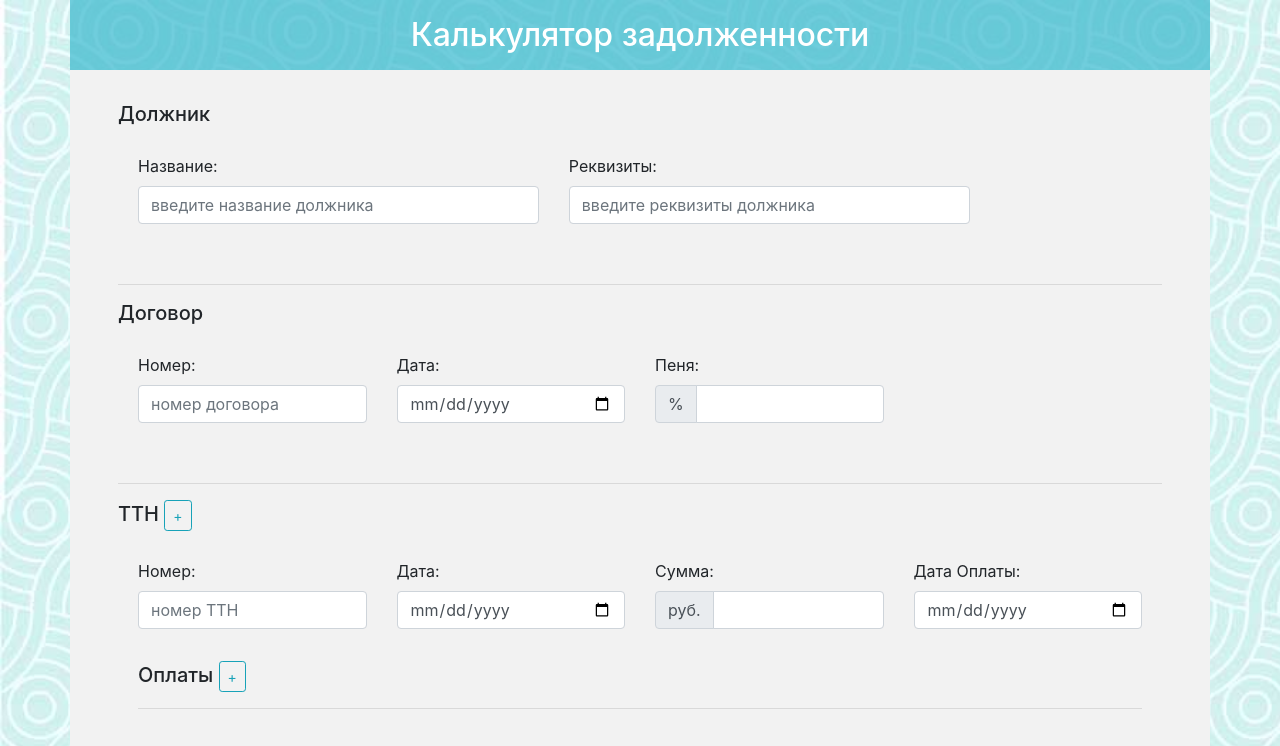
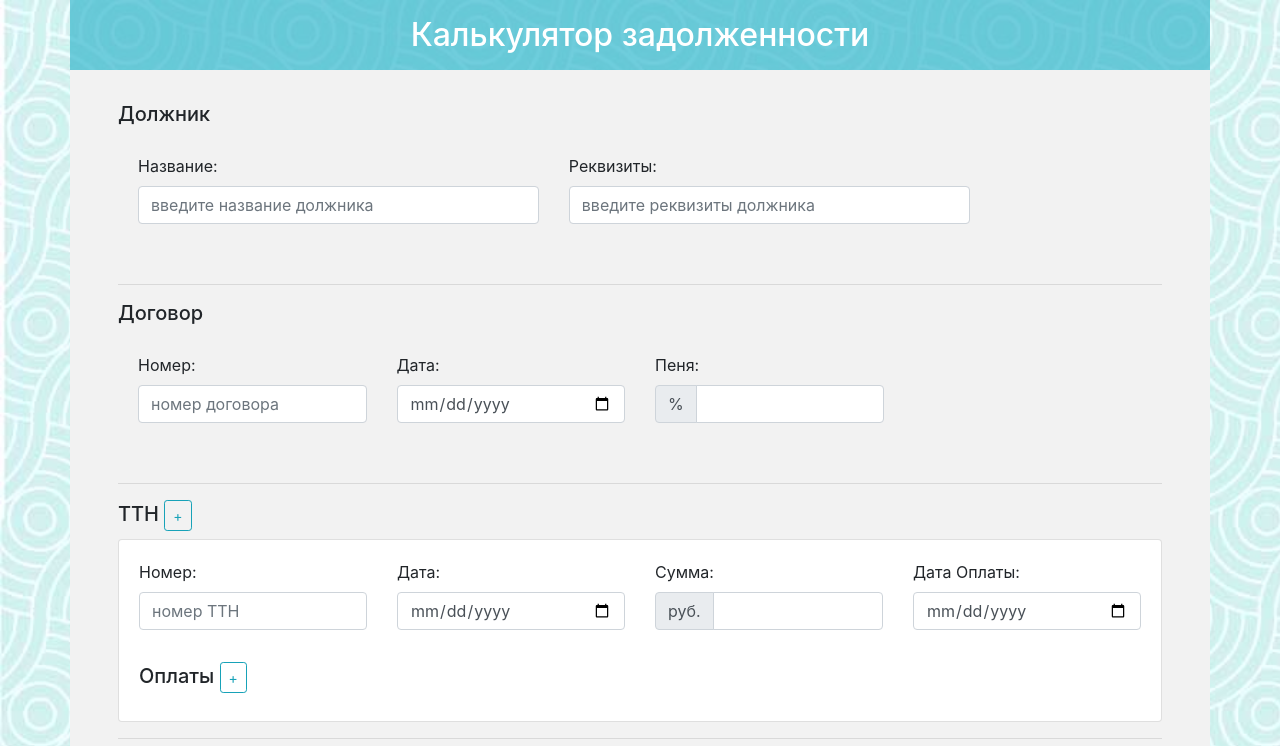
Before and after one commit to Globus007/debt-calculator-frontend, an Angular app: page / in a window 1280 px wide. Shown: the top 746 px of the page. Built offline with nearby package versions, Linux system fonts and the light colour scheme.

Commit message:
Divided bills for better looking

```diff
--- a/src/app/bill/bill.component.html
+++ b/src/app/bill/bill.component.html
@@ -62,6 +62,5 @@
                         [paymentFormArray]="paymentFormArray">
                 </app-payment>
         </div>
-        <hr>
 
 </div>
--- a/src/app/calculator/calculator.component.html
+++ b/src/app/calculator/calculator.component.html
@@ -15,13 +15,14 @@
                 ТТН
                 <button type="button" (click)="addBill()" class="btn btn-outline-info btn-sm">+</button>
             </h5>
-            <div formArrayName="bills" *ngFor="let bill of bills; let i=index">
+            <div class="card" formArrayName="bills" *ngFor="let bill of bills; let i=index">
                 <app-bill
                     [index]="i"
                     [bill]="bill"
                     [billFormArray]="billFormArray">
                 </app-bill>
             </div>
+            <hr>
 
             <h5>Общий долг</h5>
             <app-balance [calculatorFormGroup]="calculatorFormGroup"></app-balance>
```
